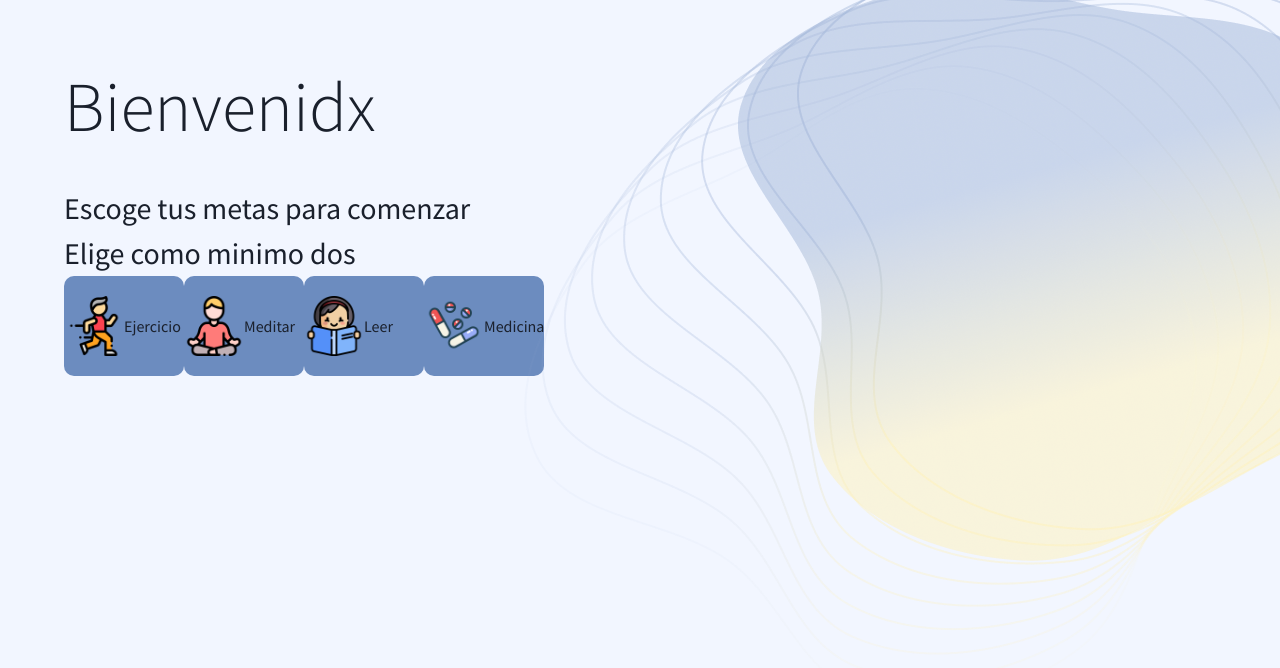
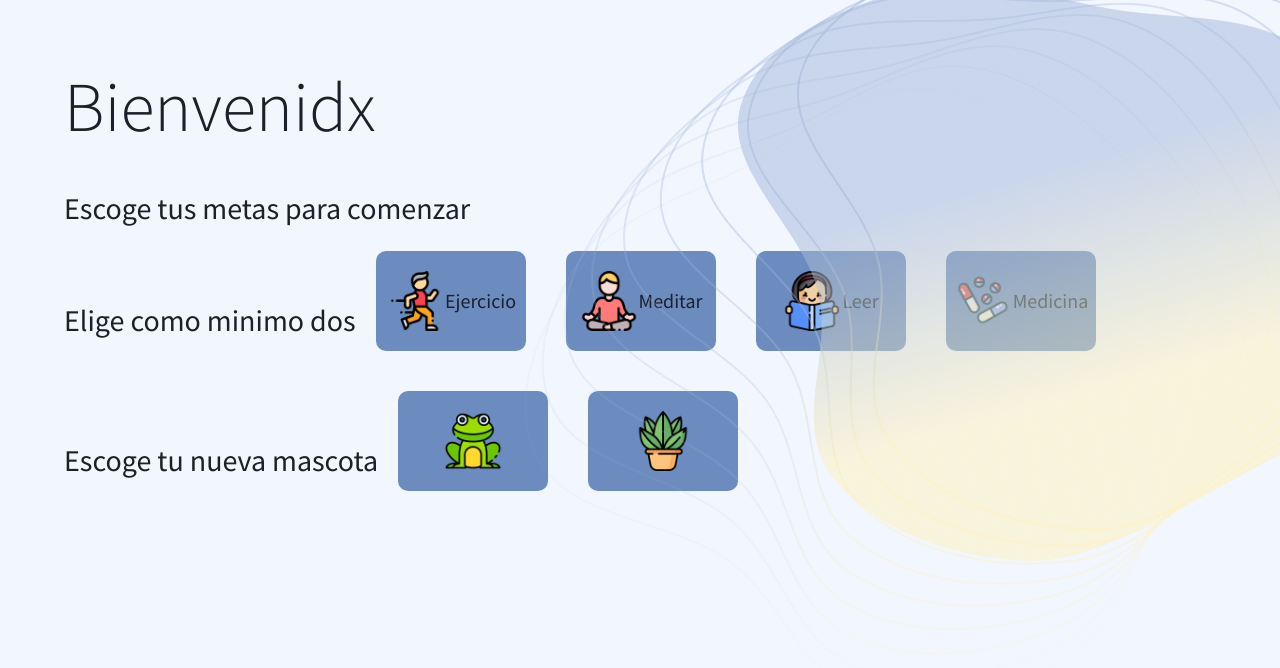
Before and after one commit to andreadelou/Proyecto-_IS, a React (Create React App) app: page /welcome in a window 1280 px wide. Shown: the top 668 px of the page. Built offline with nearby package versions, Linux system fonts and the light colour scheme; no server answers; sample sign-in values are in the browser's storage.

Commit message:
se agregaron los botones de las mascotas
no me selecciona unos botones despues lo miro no worries

```diff
--- a/src/CSS/welcome.css
+++ b/src/CSS/welcome.css
@@ -11,10 +11,13 @@
 }
 .botonesnow{
     outline: #6c8cbf;
+    font-size: 20px;
     background-color: #6c8cbf;
     display: inline-flex;
     height: 100px;
-    width: 120px;
+    width: 150px;
+    margin: 20px;
     align-items: center;
+    justify-content: center;
     border-radius: 10px;
 }
--- a/src/pages/Welcome.js
+++ b/src/pages/Welcome.js
@@ -9,6 +9,8 @@ import meditar from "../assets/meditacion.png";
 import trotar from "../assets/trotar.png";
 import blob from "../assets/blob01.png";
 import Header from "../components/Header";
+import rana from "../assets/rana.png";
+import planta from "../assets/planta.png";
 import "../CSS/welcome.css"
 import {
     Flex,
@@ -37,9 +39,6 @@ function Welcome() {
         <div className='pagina'>
         <header>
         <Header title="Bienvenidx" ></Header>
-        <span className='subtitulos'>Escoge tus metas para comenzar</span>
-        <p></p>
-        <span className='subtitulos'>Elige como minimo dos</span>
         <Image
           position={"absolute"}
           right="0"
@@ -47,12 +46,26 @@ function Welcome() {
           className="header__image"
           src={blob}
         /></header>
+        <span className='subtitulos'>Escoge tus metas para comenzar</span>
+        <p></p>
+        <span className='subtitulos'>Elige como minimo dos</span>
+
 
         <button className='botonesnow' ><img src={trotar} height ="40" width="60" />Ejercicio </button>
         <button className='botonesnow' ><img src={meditar} height ="40" width="60" />Meditar </button>
         <button className='botonesnow' ><img src={leer} height ="40" width="60" />Leer </button>
         <button className='botonesnow' ><img src={medicina} height ="40" width="60" />Medicina </button>
 
+      <p></p>
+
+        <span className='subtitulos'>Escoge tu nueva mascota</span>
+        <button className='botonesnow' ><img src={rana} height ="40" width="60" /> </button>
+        <button className='botonesnow' ><img src={planta} height ="40" width="60" /> </button>
+
+
+
+
+
         </div>
     )
 }
```
Also changed, not shown: src/assets/planta.png (added), src/assets/rana.png (added).
